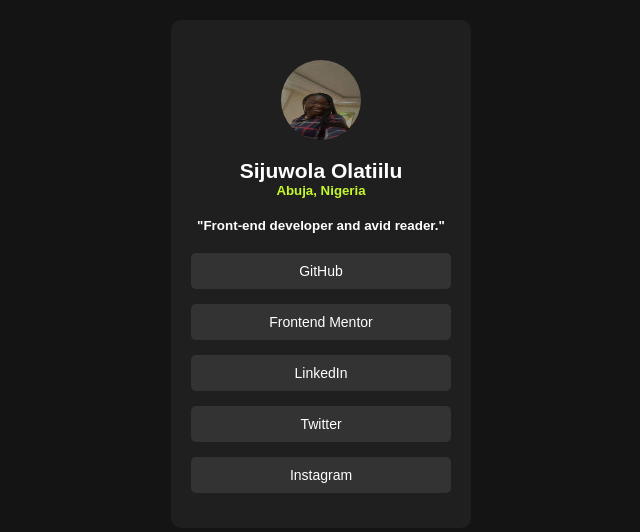
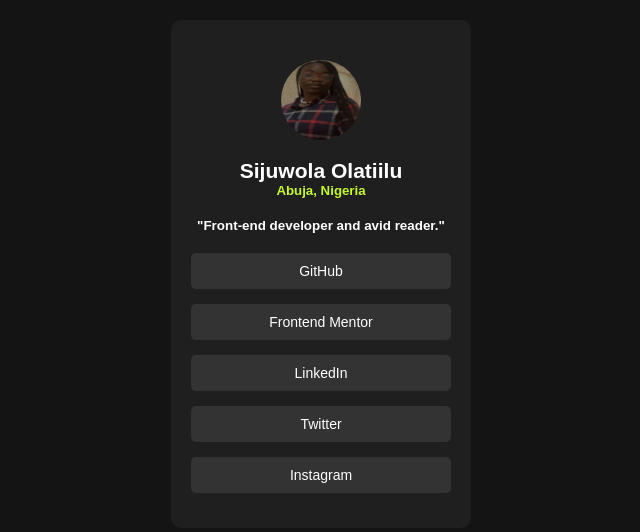
Before and after one commit to Siju-lily/social-links-profile, a plain HTML site: page index.html in a window 1280 px wide. Shown: the part 126-658 px from the top of the page, without its empty margins (319-959 px from the left). Drawn offline with Linux system fonts and the light colour scheme.

Commit message:
correction 2

```diff
--- a/index.html
+++ b/index.html
@@ -9,7 +9,7 @@
 <body>
     <div class="me">
         <div class="img">
-            <img src="./WhatsApp Image 2025-03-10 at 12.20.28_b709066c.jpg" alt="Siju's Picture">
+            <img src="./IMG-20250310-WA0305[1].jpg" alt="Siju's Picture">
         </div>
         <div class="name"> <h3>Sijuwola Olatiilu</h3></div>
         <div class="location"><h5>Abuja, Nigeria</h5></div>
```
Also changed, not shown: IMG-20250310-WA0305[1].jpg (added), WhatsApp Image 2025-03-10 at 12.20.28_b709066c.jpg (deleted).
